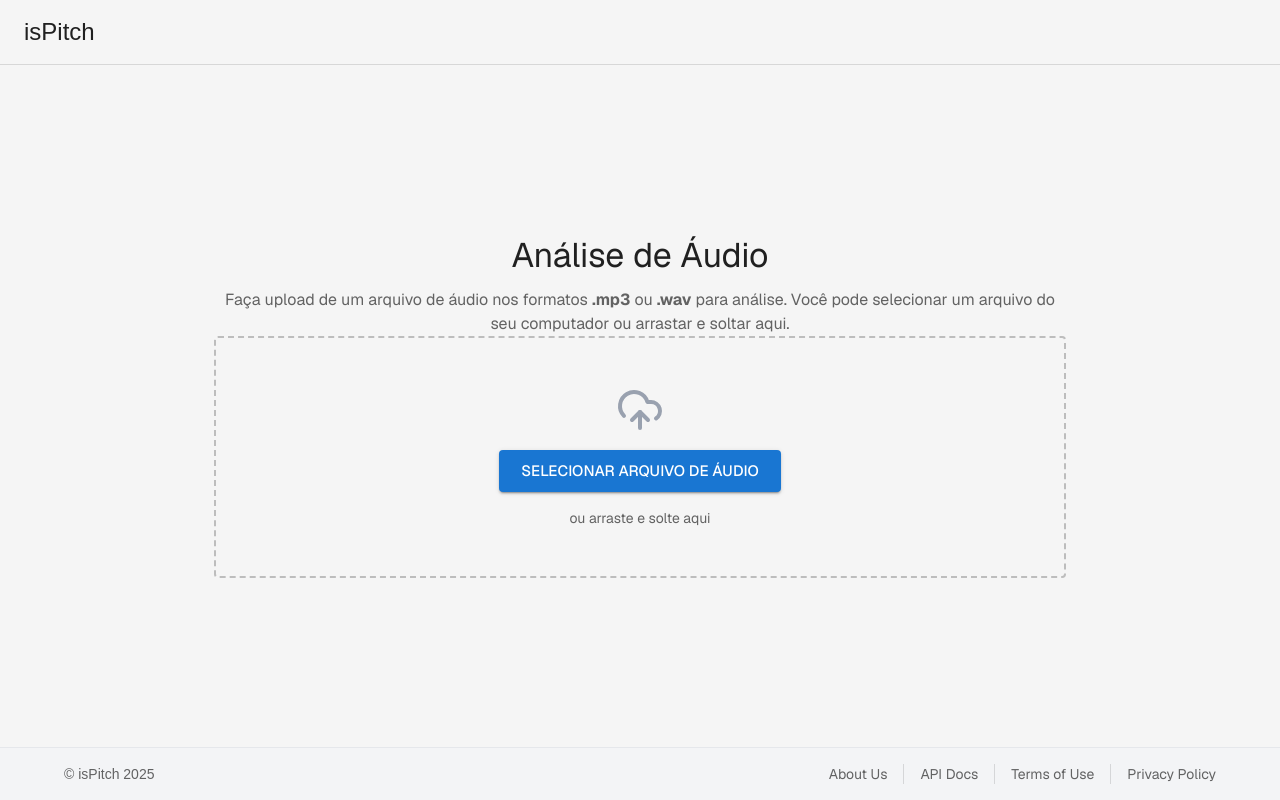
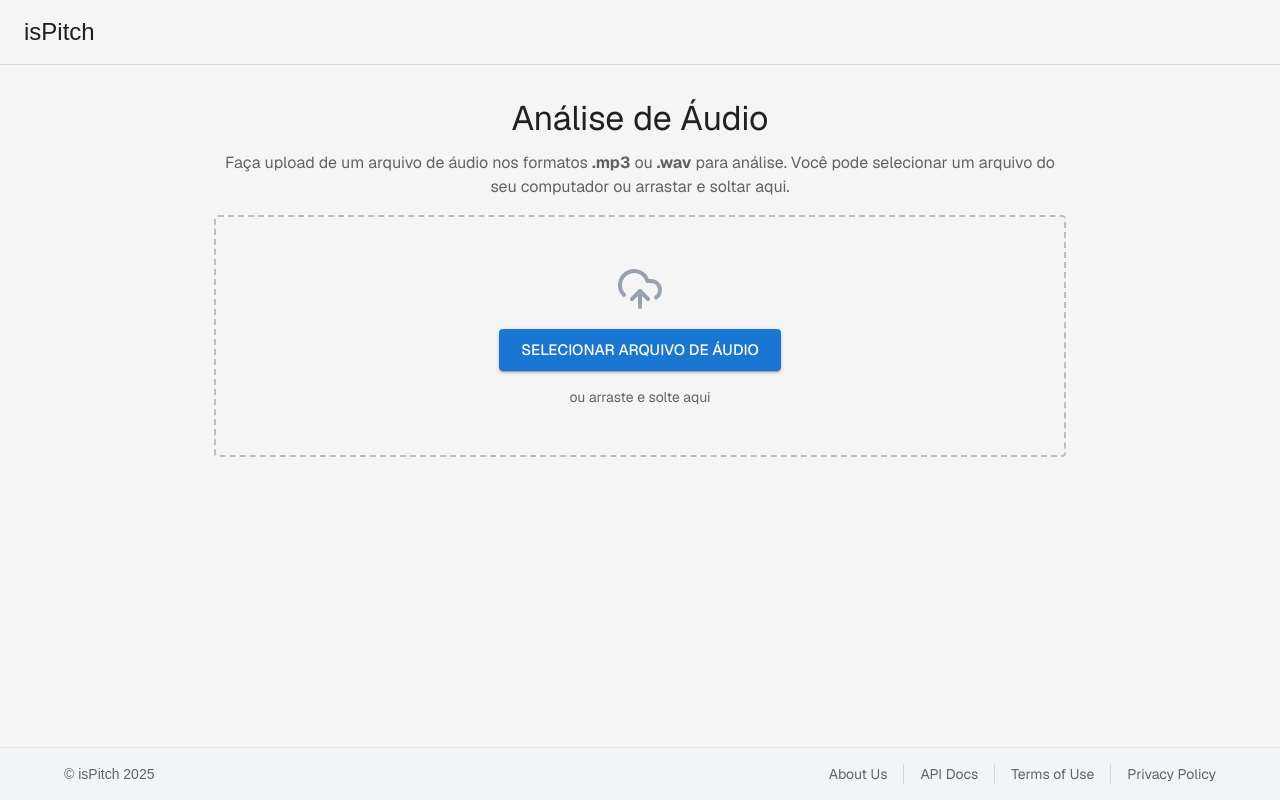
Before and after one commit to Oratur/isPitch, a Next.js app in the folder frontend/: page / in a window 1280 px wide. Built offline with nearby package versions, Linux system fonts and the light colour scheme; a web font is replaced by a local one; what @mui/material-nextjs would draw is missing.

Commit message:
refactor: enhance audio upload functionality with error handling and audio preview

```diff
--- a/frontend/src/app/(public)/page.tsx
+++ b/frontend/src/app/(public)/page.tsx
@@ -1,23 +1,44 @@
 'use client';
 
-import { useState } from 'react';
-import { Container } from '@mui/material';
+import { Container, Box, Alert } from '@mui/material';
 import { AudioDropzone } from '@/components/features/AudioDropzone';
-import { AudioPreview } from '@/components/features/AudioPreview';
+import  AudioPreview  from '@/components/features/AudioPreview';
+import { useAudioUpload } from '@/hooks/useAudioUpload';
 
 export default function HomePage() {
-  const [audioFile, setAudioFile] = useState<File | null>(null);
+  const {
+    audioFile,
+    isLoading,
+    error,
+    handleFileAccepted,
+    handleUpload,
+    handleCancel,
+    setError,
+  } = useAudioUpload();
 
   return (
-    <Container
-      maxWidth="md"
-      className="flex-grow flex items-center justify-center py-8"
-    >
-      {!audioFile ? (
-        <AudioDropzone onFileAccepted={setAudioFile} />
-      ) : (
-        <AudioPreview file={audioFile} onClear={() => setAudioFile(null)} />
-      )}
+    <Container component="main" maxWidth="md" sx={{ mt: 4, mb: 4 }}>
+      <Box sx={{ display: 'flex', flexDirection: 'column', alignItems: 'center' }}>
+        {audioFile ? (
+          <AudioPreview
+            audioFile={audioFile}
+            onSend={handleUpload}
+            onCancel={handleCancel}
+            isLoading={isLoading}
+          />
+        ) : (
+          <AudioDropzone
+            onFileAccepted={handleFileAccepted}
+            onError={setError}
+          />
+        )}
+
+        {error && (
+          <Alert severity="error" sx={{ mt: 2, width: '100%' }}>
+            {error}
+          </Alert>
+        )}
+      </Box>
     </Container>
   );
 }
--- a/frontend/src/components/features/AudioDropzone.tsx
+++ b/frontend/src/components/features/AudioDropzone.tsx
@@ -1,98 +1,89 @@
 'use client';
 
+import { useCallback } from 'react';
+import { useDropzone, FileRejection } from 'react-dropzone';
 import { Box, Button, Typography, Paper } from '@mui/material';
 import { UploadCloud } from 'lucide-react';
-import { useCallback, useState } from 'react';
 
 interface AudioDropzoneProps {
   onFileAccepted: (file: File) => void;
+  onError: (message: string) => void;
 }
 
-export function AudioDropzone({ onFileAccepted }: AudioDropzoneProps) {
-  const [isDragOver, setIsDragOver] = useState(false);
-  const [error, setError] = useState<string | null>(null);
+const audioValidator = (file: File) => {
+  if (!file || typeof file.name !== 'string' || typeof file.type !== 'string') {
+    return null;
+  }
 
-  const isValidAudioFile = (file: File) => {
-    const validTypes = ['audio/mpeg', 'audio/wav'];
-    const validExtensions = ['.mp3', '.wav'];
-    const fileName = file.name.toLowerCase();
-    return validTypes.includes(file.type)
-        && validExtensions.some(ext => fileName.endsWith(ext));
-  };
+  const validTypes = ['audio/mpeg', 'audio/wav'];
+  const fileName = file.name.toLowerCase();
 
-  const handleDrop = useCallback(
-    (event: React.DragEvent<HTMLDivElement>) => {
-      event.preventDefault();
-      event.stopPropagation();
-      setIsDragOver(false);
-      if (event.dataTransfer.files && event.dataTransfer.files[0]) {
-        const file = event.dataTransfer.files[0];
-        if (!isValidAudioFile(file)) {
-          setError('Apenas arquivos .mp3 ou .wav são permitidos.');
-          return;
-        }
-        onFileAccepted(event.dataTransfer.files[0]);
-      }
-    },
-    [onFileAccepted]
-  );
+  if (!validTypes.includes(file.type) && !fileName.endsWith('.mp3') && !fileName.endsWith('.wav')) {
+    return {
+      code: 'invalid-audio-type',
+      message: 'Tipo de arquivo inválido. Apenas MP3 ou WAV são permitidos.',
+    };
+  }
 
-  const handleDragOver = (event: React.DragEvent<HTMLDivElement>) => {
-    event.preventDefault();
-    setIsDragOver(true);
-  };
+  return null;
+};
 
-  const handleDragLeave = (event: React.DragEvent<HTMLDivElement>) => {
-    event.preventDefault();
-    setIsDragOver(false);
-  };
 
-  const handleFileSelect = (event: React.ChangeEvent<HTMLInputElement>) => {
-    setError(null);
-    if (event.target.files && event.target.files[0]) {
-      const file = event.target.files[0];
-      if (!isValidAudioFile(file)) {
-        setError('Apenas arquivos .mp3 ou .wav são permitidos.');
+export function AudioDropzone({ onFileAccepted, onError }: AudioDropzoneProps) {
+  const onDrop = useCallback(
+    (acceptedFiles: File[], fileRejections: FileRejection[]) => {
+      onError('');
+
+      if (fileRejections.length > 0) {
+        const errorMessage = fileRejections[0].errors[0].message;
+        onError(errorMessage);
         return;
       }
 
-      onFileAccepted(event.target.files[0]);
-    }
+      if (acceptedFiles.length > 0) {
+        onFileAccepted(acceptedFiles[0]);
+      }
+    },
+    [onFileAccepted, onError],
+  );
+
+  const { getRootProps, getInputProps, isDragActive, isDragReject } = useDropzone({
+    onDrop,
+    accept: {
+      'audio/mpeg': ['.mp3'],
+      'audio/wav': ['.wav'],
+    },
+    maxFiles: 1,
+    validator: audioValidator,
+  });
+
+  const getBorderColor = () => {
+    if (isDragReject) return 'error.main';
+    if (isDragActive) return 'primary.main';
+    return 'grey.400';
   };
 
   return (
-    <Box
-      onDrop={handleDrop}
-      onDragOver={handleDragOver}
-      onDragLeave={handleDragLeave}
-      className="text-center"
-    >
-      <input
-        type="file"
-        id="audio-upload-input"
-        accept="audio/*"
-        onChange={handleFileSelect}
-        hidden
-      />
+    <Box className="text-center">
       <Typography variant="h4" component="h1" gutterBottom>
         Análise de Áudio
       </Typography>
       <Typography variant="body1" color="text.secondary">
-          Faça upload de um arquivo de áudio nos formatos <b>.mp3</b> ou <b>.wav</b> para análise.
-          Você pode selecionar um arquivo do seu computador ou arrastar e soltar aqui.
+        Faça upload de um arquivo de áudio nos formatos <b>.mp3</b> ou <b>.wav</b> para análise.
+        Você pode selecionar um arquivo do seu computador ou arrastar e soltar aqui.
       </Typography>
 
       <Paper
+        {...getRootProps()}
         variant="outlined"
-        component="label"
-        htmlFor="audio-upload-input"
         sx={{
           borderStyle: 'dashed',
           borderWidth: 2,
-          borderColor: isDragOver ? 'primary.main' : 'grey.400',
-          backgroundColor: isDragOver ? 'action.hover' : 'transparent',
+          borderColor: getBorderColor(),
+          backgroundColor: isDragActive ? 'action.hover' : 'transparent',
           cursor: 'pointer',
           p: { xs: 4, sm: 6 },
+          mt: 2,
           display: 'flex',
           flexDirection: 'column',
           alignItems: 'center',
@@ -100,29 +91,19 @@ export function AudioDropzone({ onFileAccepted }: AudioDropzoneProps) {
           transition: 'border-color 0.2s, background-color 0.2s',
         }}
       >
+        <input {...getInputProps({ name: 'file' })} />
         <UploadCloud
           size={48}
           className={`mb-4 transition-colors ${
-            isDragOver ? 'text-blue-500' : 'text-gray-400'
+            isDragActive ? 'text-blue-500' : 'text-gray-400'
           }`}
         />
-        <Button
-          variant="contained"
-          size="large"
-          component="span"
-        >
+        <Button variant="contained" size="large" component="span">
           Selecionar Arquivo de Áudio
         </Button>
         <Typography variant="body2" color="text.secondary" sx={{ mt: 2 }}>
           ou arraste e solte aqui
         </Typography>
-        {
-          error && (
-            <Typography variant="body2" color="error" sx={{ mt: 2 }}>
-              {error}
-            </Typography>
-          )
-        }
       </Paper>
     </Box>
   );
--- /dev/null
+++ b/frontend/src/hooks/useAudioUpload.ts
@@ -0,0 +1,48 @@
+'use client';
+
+import { useState } from 'react';
+import { useRouter } from 'next/navigation';
+import { createAudioAnalysis } from '@/services/analysisService';
+
+export function useAudioUpload() {
+    const [audioFile, setAudioFile] = useState<File | null>(null);
+    const [isLoading, setIsLoading] = useState(false);
+    const [error, setError] = useState<string | null>(null);
+    const router = useRouter();
+
+    const handleFileAccepted = (file: File) => {
+        setError(null);
+        setAudioFile(file);
+    };
+
+    const handleUpload = async () => {
+        if (!audioFile) return;
+
+        setIsLoading(true);
+        setError(null);
+
+        try {
+            const analysisId = await createAudioAnalysis(audioFile);
+            router.push(`/analysis/${analysisId}`);
+        } catch (err) {
+            const errorMessage = err instanceof Error ? err.message : 'Ocorreu um erro desconhecido durante o upload.';
+            setError(errorMessage);
+            setIsLoading(false);
+        }
+    };
+
+    const handleCancel = () => {
+        setAudioFile(null);
+        setError(null);
+    };
+
+    return {
+        audioFile,
+        isLoading,
+        error,
+        handleFileAccepted,
+        handleUpload,
+        handleCancel,
+        setError,
+    };
+}
```
Also changed, not shown: frontend/src/components/features/AudioPreview.tsx (+61 -59 lines).
